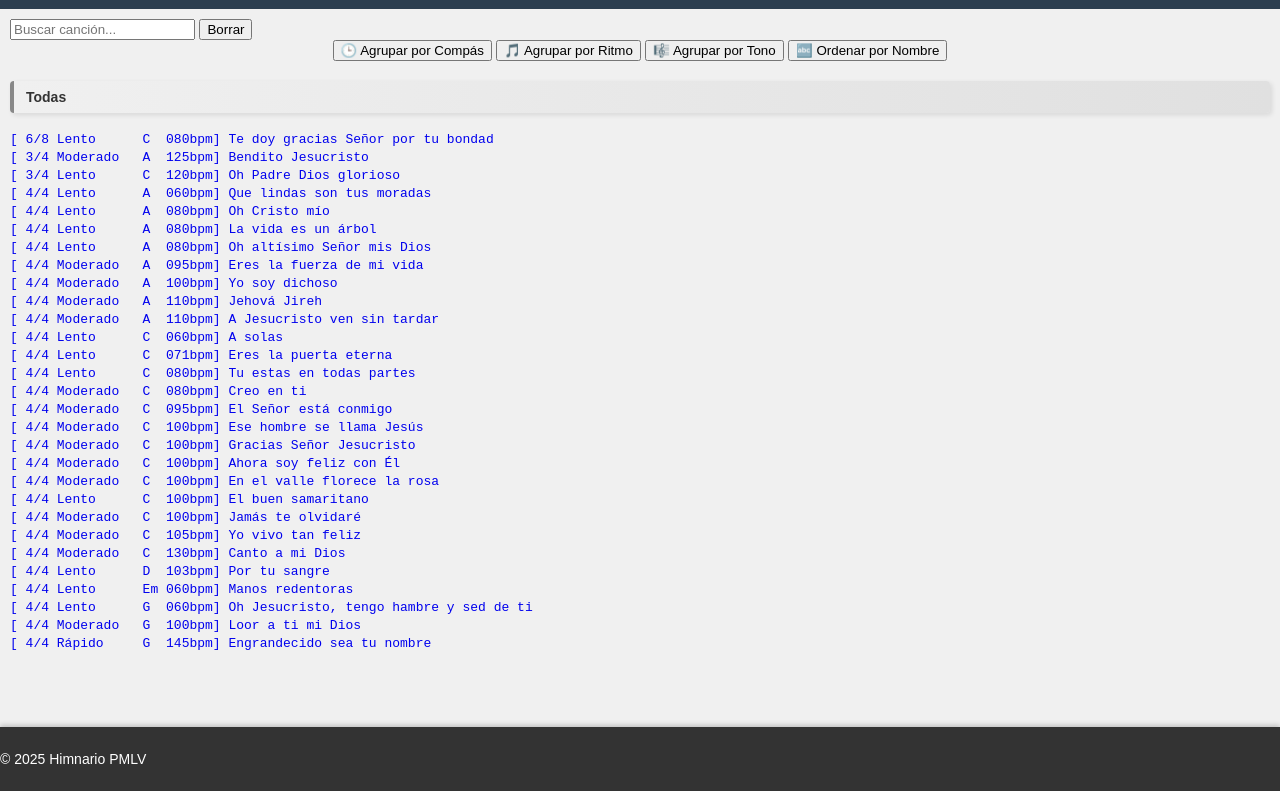
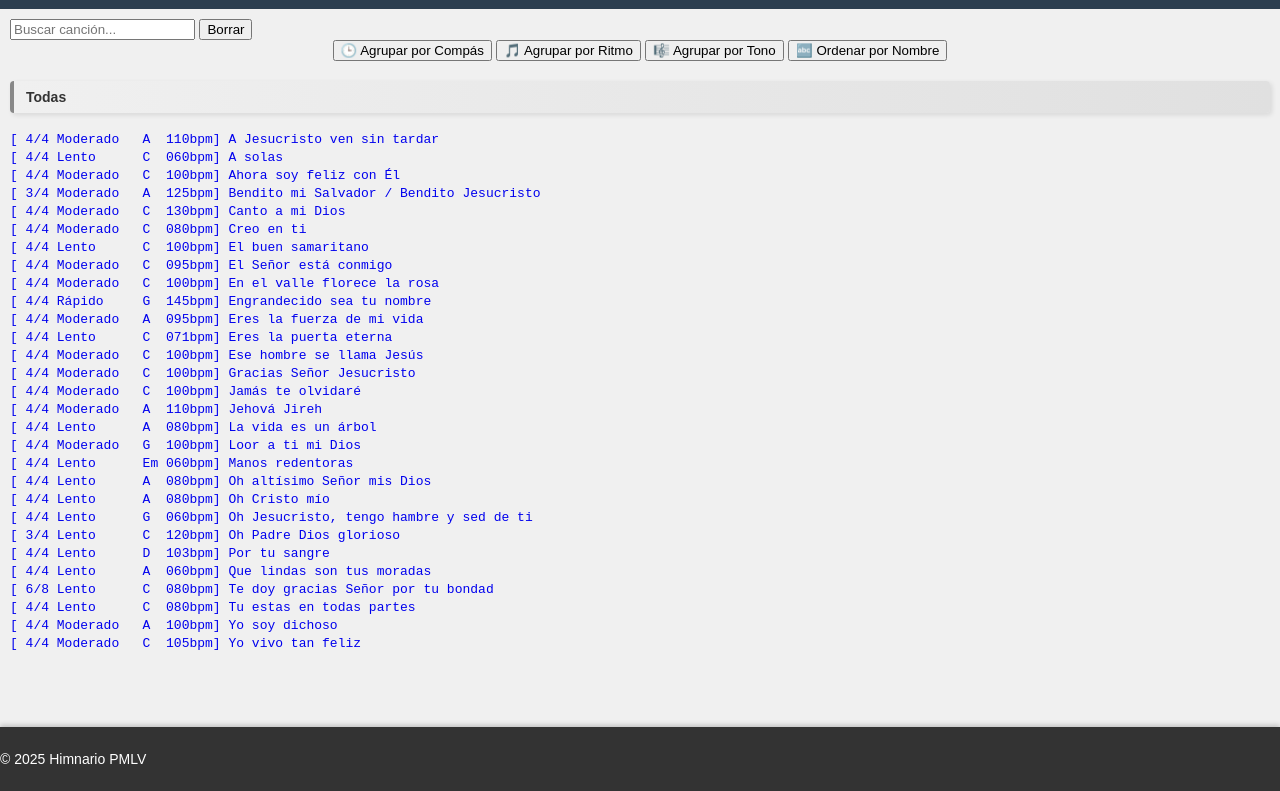
Before and after one commit to etorres1784/Himnario-PMLV-Letras, a plain HTML site: page 01 letras.html in a window 1280 px wide. Both pictures are taken after a click on the button "Borrar". Shown: the part 59-850 px from the top of the page. Drawn offline with Linux system fonts and the light colour scheme.

Commit message:
Add files via upload

```diff
--- a/01 letras.html
+++ b/01 letras.html
@@ -9,7 +9,7 @@
 <body>
 
 <header>
- <a id="volver" href="_index.html">🎵 Intrumentos</a>
+ <a id="volver" href="index.html">🎵 Intrumentos</a>
   <h1>Himnario PMLV - Letras</h1>
 </header>
 <main>
@@ -29,6 +29,11 @@
 <!-- --------------------------------------------------------------------- -->
 <!-- --------------------------------------------------------------------- -->
 <!-- --------------------------------------------------------------------- -->
+
+
+
+
+
 
 
             <div class="cancion" data-titulo=" BPM:100 4/4 C_ Ese hombre se llama Jesús">
@@ -728,9 +733,9 @@
             </div>
 
 
-            <div class="cancion" data-titulo=" BPM:125 3/4 A_ Bendito Jesucristo">
+            <div class="cancion" data-titulo=" BPM:125 3/4 A_ Bendito mi Salvador / Bendito Jesucristo">
                 <div class="encabezado">
-                    <h3>Bendito Jesucristo</h3>
+                    <h3>Bendito mi Salvador / Bendito Jesucristo</h3>
                     <p>Tono: A</p>
                     <p>Ritmo: Moderado</p>
                     <p>BPM: 125</p>
@@ -1397,6 +1402,7 @@
 
 
 
+
 <!-- --------------------------------------------------------------------- -->
 <!-- --------------------------------------------------------------------- -->
 <!-- --------------------------------------------------------------------- -->
--- a/script 4.js
+++ b/script 4.js
@@ -3,6 +3,7 @@ function prioridadCompas(compas) {
   if (compas === '3/4') return 1;
   return 2;
 }
+
 function ordenarClavesEspecial(claves) {
   return claves.sort((a, b) => {
     const pa = prioridadCompas(a);
@@ -17,10 +18,12 @@ document.addEventListener('DOMContentLoaded', () => {
   const indice = document.getElementById('indice');
   const buscador = document.getElementById('buscador');
   const borrar = document.getElementById('borrar');
+
   const volverBtn = document.createElement('button');
   volverBtn.textContent = '⬅️ Volver al índice';
   volverBtn.id = 'volver-indice';
   volverBtn.style.display = 'none';
+
   const contenedorVolver = document.createElement('div');
   contenedorVolver.style.textAlign = 'center';
   contenedorVolver.appendChild(volverBtn);
@@ -49,14 +52,17 @@ document.addEventListener('DOMContentLoaded', () => {
       const ritmoText = Array.from(encabezado.querySelectorAll('p')).find(p => p.textContent.includes('Ritmo:'));
       const bpmText = Array.from(encabezado.querySelectorAll('p')).find(p => p.textContent.includes('BPM:'));
       const compasText = Array.from(encabezado.querySelectorAll('p')).find(p => p.textContent.includes('Compas:'));
+
       const tonoRaw = tonoText ? tonoText.textContent.replace('Tono:', '').trim() : 'SinTono';
       const tono = tonoRaw.length === 1 ? tonoRaw + ' ' : tonoRaw;
       const ritmo = ritmoText ? ritmoText.textContent.replace('Ritmo:', '').trim() : 'SinRitmo';
       const ritmoAlineado = ritmo.padEnd(10, ' ');
       const bpm = bpmText ? bpmText.textContent.replace('BPM:', '').trim().padStart(3, '0') : '';
       const compas = compasText ? compasText.textContent.replace('Compas:', '').trim() : '';
+
       const nombreFormateado = `[ ${compas} ${ritmoAlineado} ${tono} ${bpm}bpm] ${nombre.replace(/_/g, ' ')}`;
       const clave = criterio === 'ritmo' ? ritmo : criterio === 'tono' ? tono : criterio === 'compas' ? compas : 'Todas';
+
       if (!grupos[clave]) grupos[clave] = [];
       grupos[clave].push({ titulo, nombre: nombre.replace(/_/g, ' '), tono, bpm, compas, ritmo, nombreFormateado });
     });
@@ -66,16 +72,10 @@ document.addEventListener('DOMContentLoaded', () => {
       const h3 = document.createElement('h3');
       h3.textContent = clave;
       indice.appendChild(h3);
+
       const ul = document.createElement('ul');
-      let cancionesOrdenadas = grupos[clave];
-      cancionesOrdenadas = cancionesOrdenadas.sort((a, b) => {
-        const pa = prioridadCompas(a.compas);
-        const pb = prioridadCompas(b.compas);
-        if (pa !== pb) return pa - pb;
-        if (a.compas !== b.compas) return a.compas.localeCompare(b.compas);
-        if (a.tono !== b.tono) return a.tono.localeCompare(b.tono);
-        return parseInt(a.bpm.replace(/\\D/g, '')) - parseInt(b.bpm.replace(/\\D/g, ''));
-      });
+      let cancionesOrdenadas = grupos[clave].sort((a, b) => a.nombre.localeCompare(b.nombre));
+
       cancionesOrdenadas.forEach(cancion => {
         const li = document.createElement('li');
         const enlace = document.createElement('a');
@@ -88,6 +88,7 @@ document.addEventListener('DOMContentLoaded', () => {
         li.appendChild(enlace);
         ul.appendChild(li);
       });
+
       indice.appendChild(ul);
     });
   };
@@ -100,11 +101,13 @@ document.addEventListener('DOMContentLoaded', () => {
       const coincide = titulo.includes(texto) || letra.includes(texto);
       cancion.style.display = coincide ? 'block' : 'none';
     });
+
     const entradasIndice = indice.querySelectorAll('li');
     entradasIndice.forEach(li => {
       const textoEnlace = li.textContent.toLowerCase();
       li.style.display = textoEnlace.includes(texto) ? 'list-item' : 'none';
     });
+
     const ritmos = indice.querySelectorAll('h3');
     ritmos.forEach(h3 => {
       let siguiente = h3.nextElementSibling;
@@ -128,6 +131,7 @@ document.addEventListener('DOMContentLoaded', () => {
     buscador.style.display = 'none';
     borrar.style.display = 'none';
     volverBtn.style.display = 'inline-block';
+    document.getElementById('opciones-orden').style.display = 'none';
   }
 
   borrar.addEventListener('click', () => {
@@ -139,6 +143,7 @@ document.addEventListener('DOMContentLoaded', () => {
     buscador.style.display = 'inline-block';
     borrar.style.display = 'inline-block';
     volverBtn.style.display = 'none';
+    document.getElementById('opciones-orden').style.display = 'block';
     const entradasIndice = indice.querySelectorAll('li, h3, ul');
     entradasIndice.forEach(el => {
       el.style.display = 'block';
@@ -154,6 +159,7 @@ document.addEventListener('DOMContentLoaded', () => {
     buscador.style.display = 'inline-block';
     borrar.style.display = 'inline-block';
     volverBtn.style.display = 'none';
+    document.getElementById('opciones-orden').style.display = 'block';
     const entradasIndice = indice.querySelectorAll('li, h3, ul');
     entradasIndice.forEach(el => {
       el.style.display = 'block';
@@ -164,5 +170,5 @@ document.addEventListener('DOMContentLoaded', () => {
     cancion.style.display = 'none';
   });
 
-  generarIndice('nombre'); // Carga inicial ordenada por nombre
+  generarIndice('nombre'); // 👈 Carga inicial ordenada por nombre
 });
```
Also changed, not shown: 02 violin-flauta.html (+1 -1 lines), 03 trompeta.html (+1 -1 lines), 04 sax.html (+1 -1 lines).
